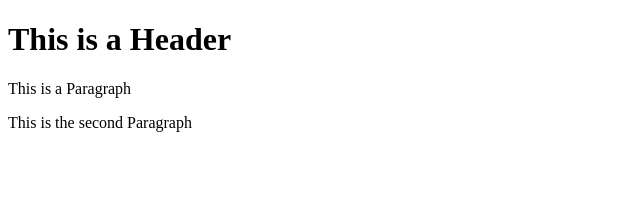
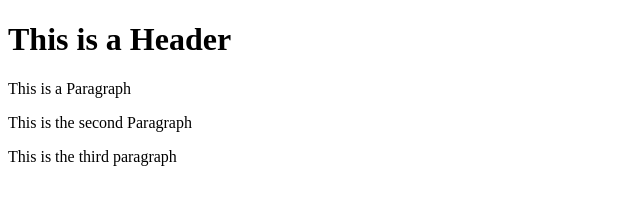
Before and after one commit to RishabhMathur06/git-test, a website: page index.html in a window 1280 px wide. Shown: the whole page, without its empty margins (0-640 px from the left). Drawn offline with Linux system fonts and the light colour scheme.

Commit message:
Fourth commit

```diff
--- a/index.html
+++ b/index.html
@@ -9,5 +9,6 @@
 	<h1>This is a Header</h1>
 	<p>This is a Paragraph</p>
 	<p>This is the second Paragraph</p>
+	<p>This is the third paragraph</p>
 </body>
 </html>
```
Also changed, not shown: package.json (added, +24 -0 lines), 2 other files.
